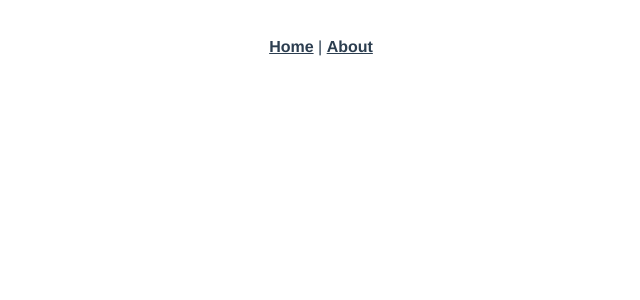
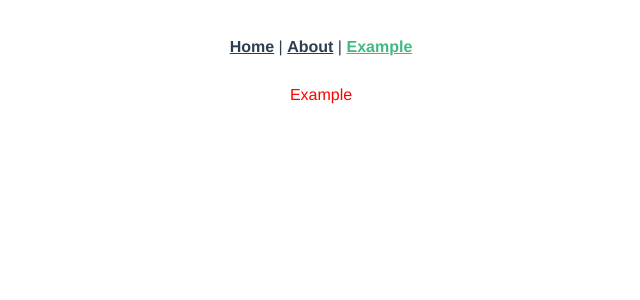
Before and after one commit to ShkrutDenis/vue-education-spa, a Vue app: page /#/example in a window 1280 px wide. Shown: the top 300 px of the page, without its empty margins (319-959 px from the left). Built offline with nearby package versions, Linux system fonts and the light colour scheme.

Commit message:
Add route for the our Example component

```diff
--- a/src/App.vue
+++ b/src/App.vue
@@ -2,7 +2,8 @@
   <div id="app">
     <div id="nav">
       <router-link to="/">Home</router-link> |
-      <router-link to="/about">About</router-link>
+      <router-link to="/about">About</router-link> |
+      <router-link to="/example">Example</router-link>
     </div>
     <router-view />
   </div>
--- a/src/router/index.js
+++ b/src/router/index.js
@@ -1,6 +1,7 @@
 import Vue from "vue";
 import VueRouter from "vue-router";
 import Home from "../views/Home.vue";
+import Example from "../views/Example";
 
 Vue.use(VueRouter);
 
@@ -19,6 +20,11 @@ const routes = [
     component: () =>
       import(/* webpackChunkName: "about" */ "../views/About.vue"),
   },
+  {
+    path: "/example",
+    name: "Example",
+    component: Example
+  },
 ];
 
 const router = new VueRouter({
--- a/src/components/Example.vue
+++ b/src/views/Example.vue
@@ -1,10 +1,15 @@
 <template>
-  <div class="example">Example</div>
+  <div class="example" @click="test">Example</div>
 </template>
 
 <script>
 export default {
   name: "Example",
+  methods: {
+    test() {
+      this.$router.push({ name: "Home" });
+    }
+  }
 };
 </script>
 
```
